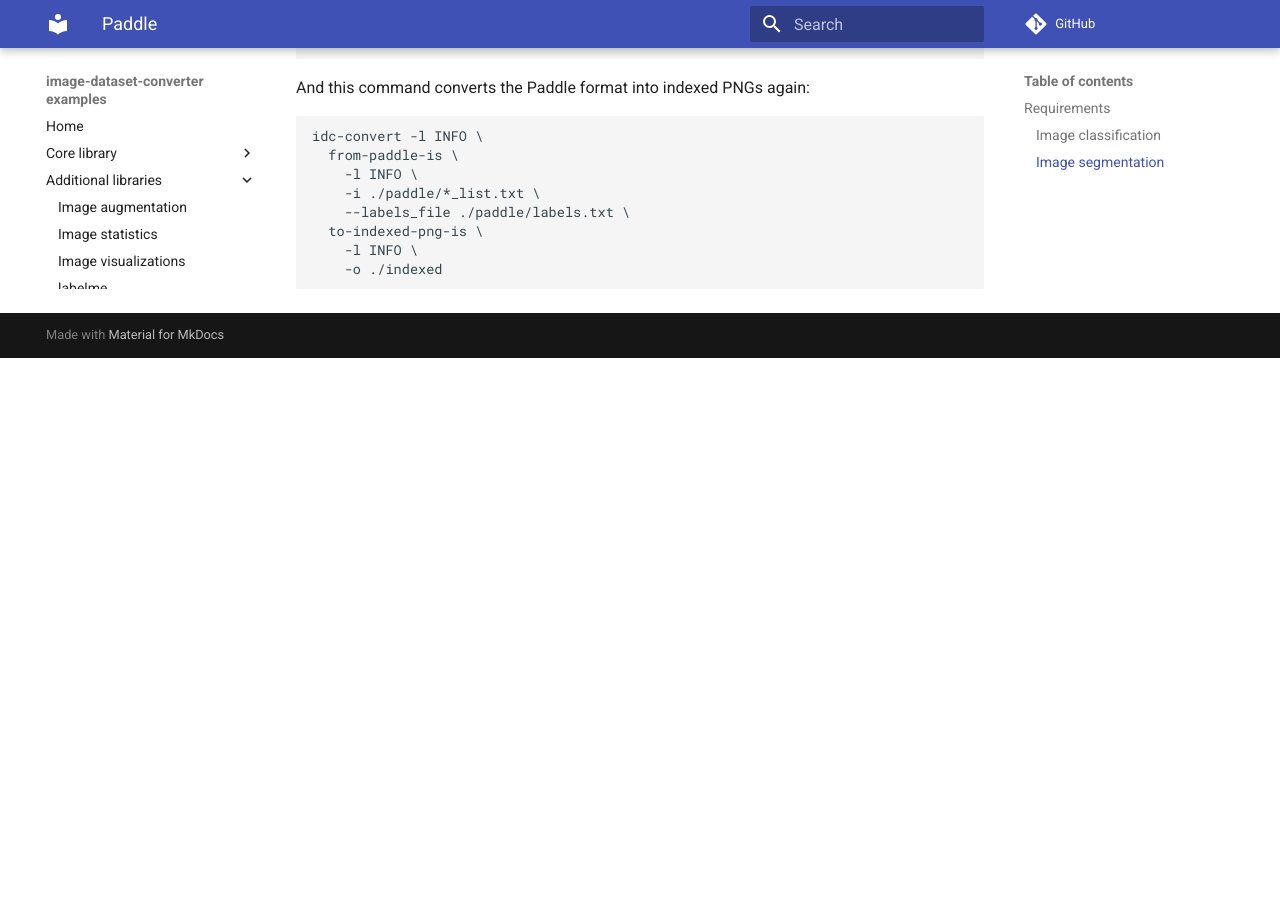
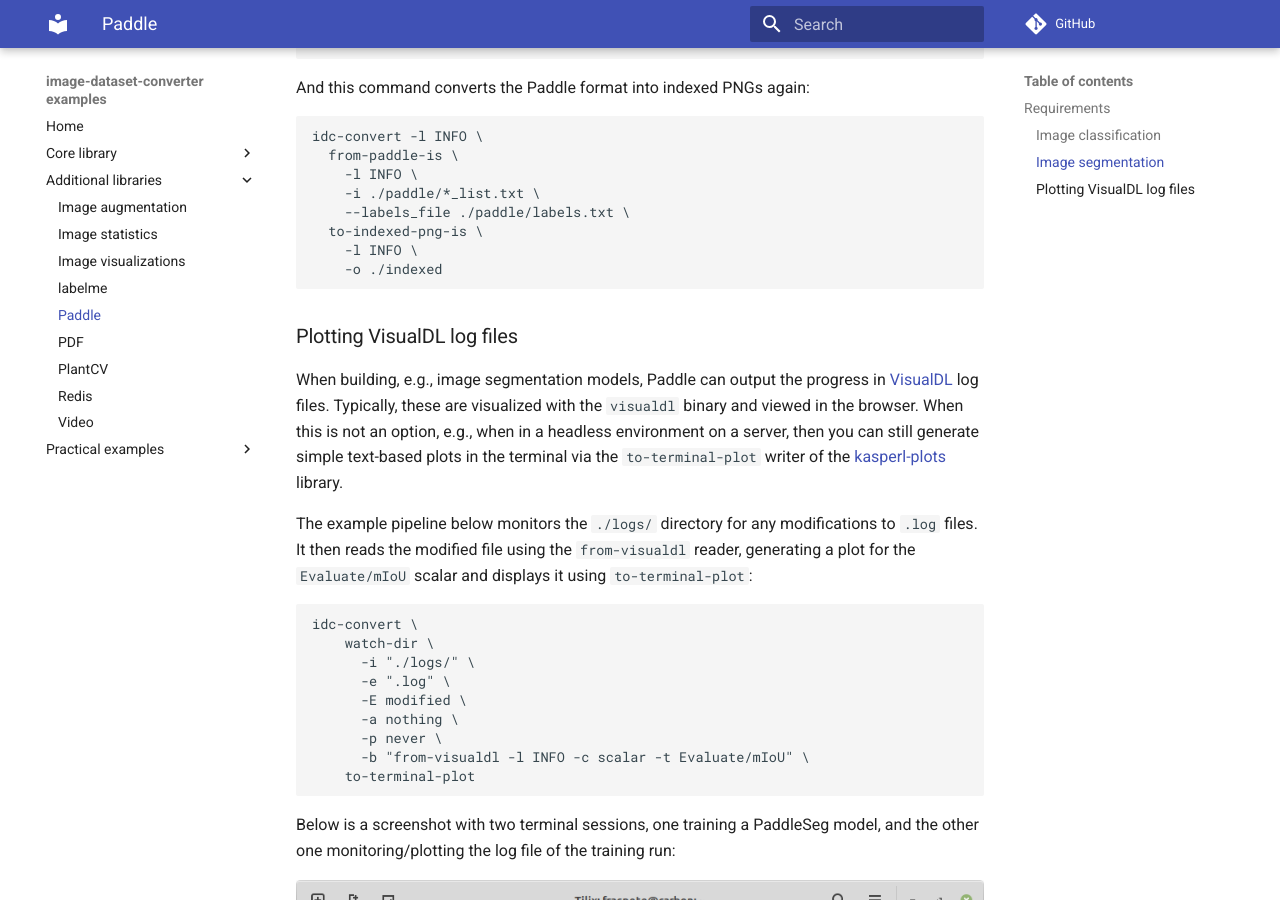
Before and after one commit to waikato-datamining/image-dataset-converter-examples, an MkDocs documentation site: the page built from docs/paddle.md, in a window 1280 px wide and 900 px high, scrolled down 1129 px. Built offline with MkDocs 1.6.1 and Material for MkDocs 9.7.7, drawn with Linux system fonts in a browser that asks for light colours; comment, search, counter and statistics services are not loaded; before the commit the page ends 1487 px from its top, so only the background shows below that.

Commit message:
added example of monitoring visualdl log files and plotting them

````diff
--- a/docs/paddle.md
+++ b/docs/paddle.md
@@ -64,3 +64,35 @@
     -l INFO \
     -o ./indexed
 ```
+
+## Plotting VisualDL log files
+
+When building, e.g., image segmentation models, Paddle can output the progress
+in [VisualDL](https://github.com/PaddlePaddle/VisualDL) log files. Typically,
+these are visualized with the `visualdl` binary and viewed in the browser.
+When this is not an option, e.g., when in a headless environment on a server,
+then you can still generate simple text-based plots in the terminal via
+the `to-terminal-plot` writer of the [kasperl-plots](https://github.com/waikato-datamining/kasperl-plots)
+library.
+
+The example pipeline below monitors the `./logs/` directory  for any
+modifications to `.log` files. It then reads the modified file using the
+`from-visualdl` reader, generating a plot for the `Evaluate/mIoU` scalar
+and displays it using `to-terminal-plot`:
+
+```bash
+idc-convert \
+    watch-dir \
+      -i "./logs/" \
+      -e ".log" \
+      -E modified \
+      -a nothing \
+      -p never \
+      -b "from-visualdl -l INFO -c scalar -t Evaluate/mIoU" \
+    to-terminal-plot
+```
+
+Below is a screenshot with two terminal sessions, one training a PaddleSeg
+model, and the other one monitoring/plotting the log file of the training run:
+
+![Example visualization of Paddle VisualDL log file using to-terminal-plot](img/paddle-visualdl-watchdir.png)
````
Also changed, not shown: docs/img/paddle-visualdl-watchdir.png (added).
